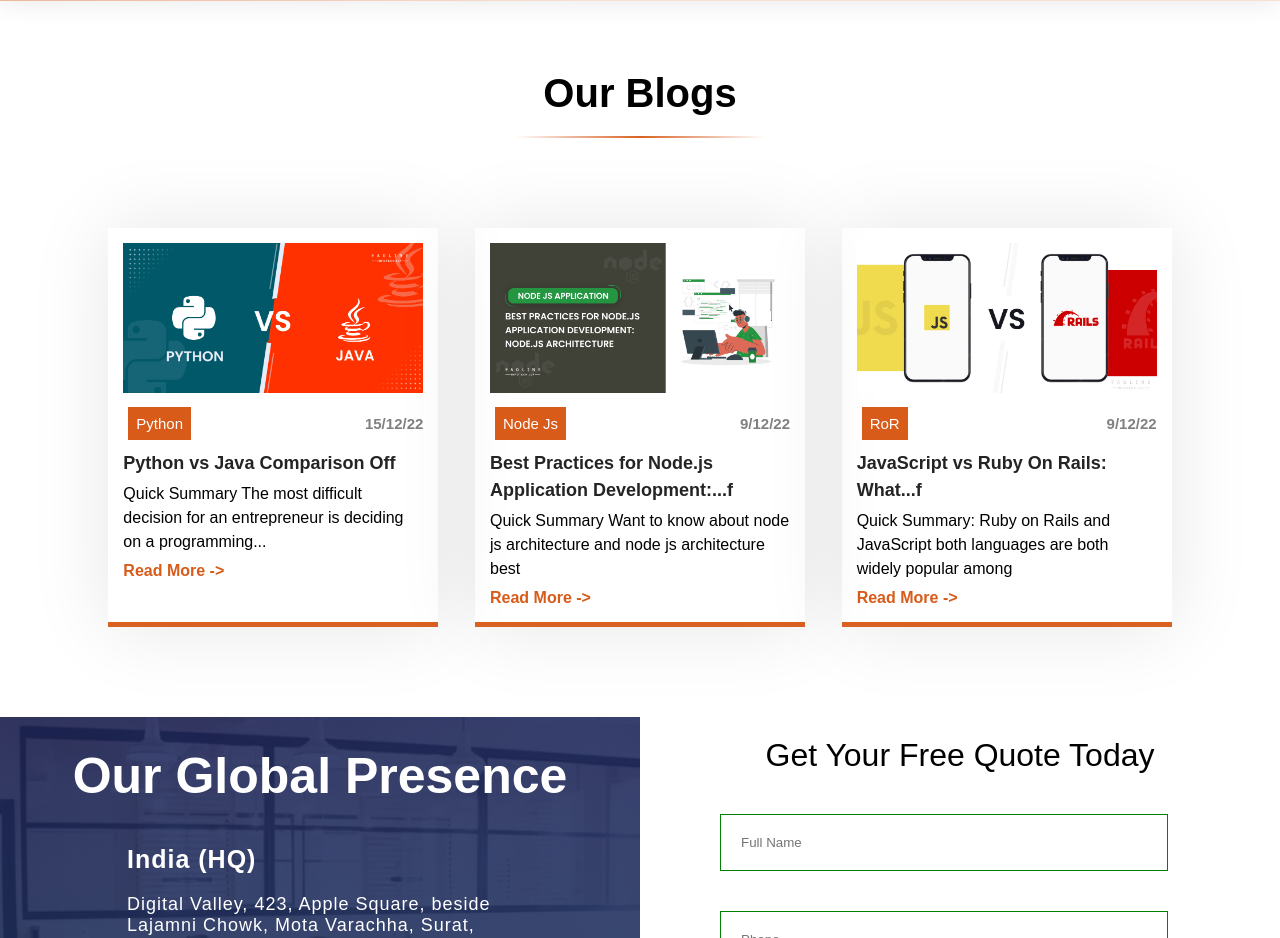
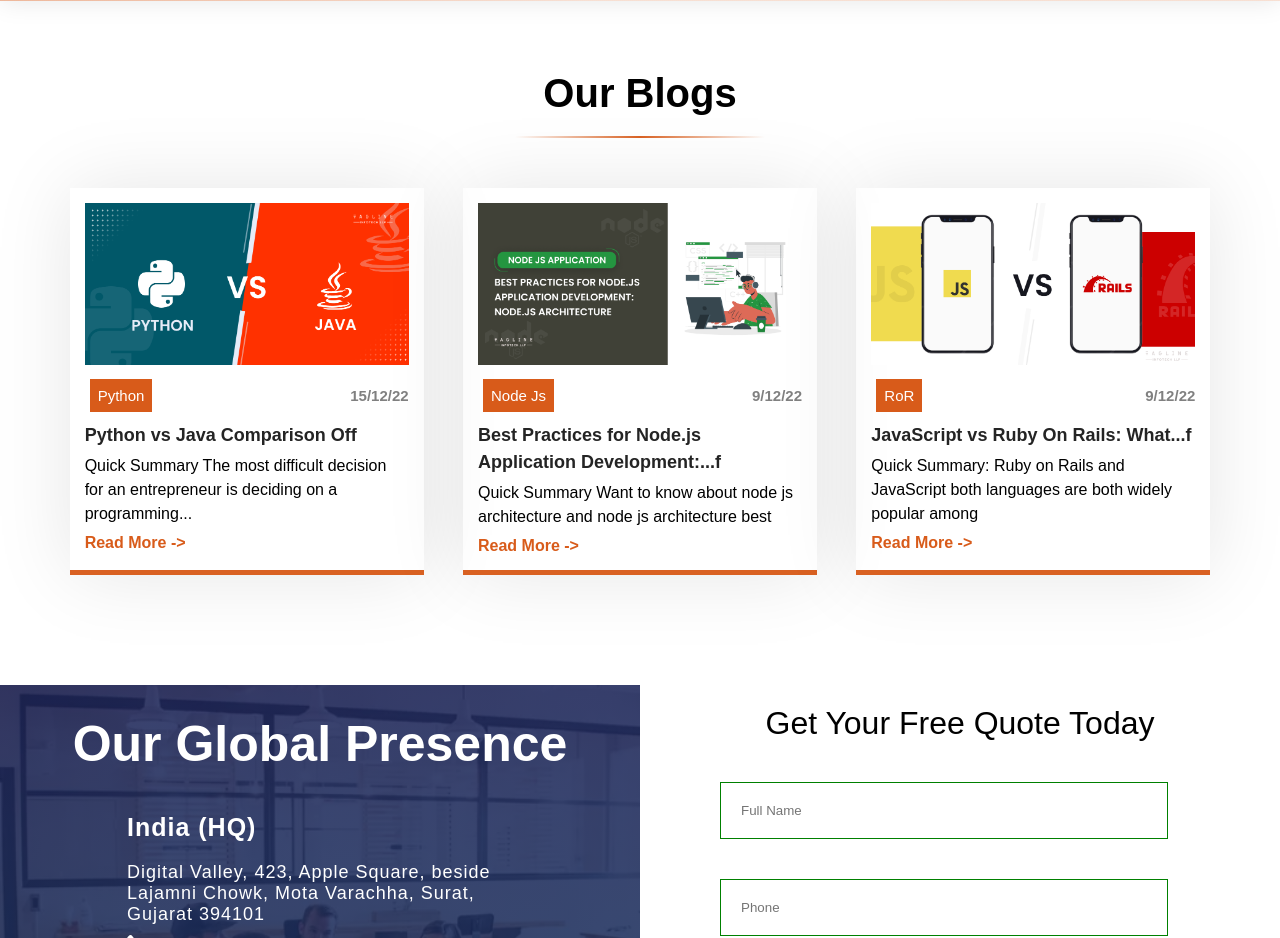
Before and after one commit to jaydip-tagline/angular-tagline, an Angular app: page / in a window 1280 px wide. Shown: the part 6660-7598 px from the top of the page. Built offline with nearby package versions, Linux system fonts and the light colour scheme.

Commit message:
Changes in ourblog phase

```diff
--- a/src/app/app.component.html
+++ b/src/app/app.component.html
@@ -173,16 +173,7 @@
     <h1>Our Blogs</h1>
     <span class="headerline"></span>
     <div class="bloggers">
-        <div class="blog" *ngFor="let blog of bloglist">
-            <img [src]="blog.image">
-            <div [style]="blog.styleData">
-                <button>{{blog.button1}}</button>
-                <p>{{blog.date}}</p>
-            </div>
-            <h3>{{blog.title}}f</h3>
-            <p>{{blog.descrption}}</p>
-            <a href="#">{{blog.button2}}</a>
-        </div>
+        <app-ourblog-card [blogData]="bloglist"></app-ourblog-card>
     </div>
 </div>
 
--- a/src/app/app.component.scss
+++ b/src/app/app.component.scss
@@ -707,7 +707,7 @@
     display: flex;
     flex-wrap: wrap;
     justify-content: space-around;
-    margin: 90px;
+    // margin: 90px;
 
 }
 
--- a/src/app/app.module.ts
+++ b/src/app/app.module.ts
@@ -13,6 +13,7 @@
 import { TechnologySidebarComponent } from './technology-sidebar/technology-sidebar.component';
 import { ExpertiseCardComponent } from './expertise-card/expertise-card.component';
 import { RatingCardComponent } from './rating-card/rating-card.component';
+import { OurblogCardComponent } from './ourblog-card/ourblog-card.component';
 
 @NgModule({
   declarations: [
@@ -26,7 +27,8 @@
     TechnologyFrontendComponent,
     TechnologySidebarComponent,
     ExpertiseCardComponent,
-    RatingCardComponent
+    RatingCardComponent,
+    OurblogCardComponent
   ],
   imports: [
     BrowserModule,
--- /dev/null
+++ b/src/app/ourblog-card/ourblog-card.component.html
@@ -0,0 +1,15 @@
+<div class="blogs">
+    <!-- <span class="headerline"></span> -->
+    <div class="bloggers">
+        <div class="blog" *ngFor="let blog of blogData">
+            <img [src]="blog.image">
+            <div [style]="blog.styleData">
+                <button>{{blog.button1}}</button>
+                <p>{{blog.date}}</p>
+            </div>
+            <h3>{{blog.title}}f</h3>
+            <p>{{blog.descrption}}</p>
+            <a href="#">{{blog.button2}}</a>
+        </div>
+    </div>
+</div>
--- /dev/null
+++ b/src/app/ourblog-card/ourblog-card.component.scss
@@ -0,0 +1,65 @@
+.blogs h1 {
+    text-align: center;
+    font-size: 40px;
+    margin: 20px;
+    margin-top: 50px;
+}
+
+.blogs .bloggers {
+    display: flex;
+    flex-wrap: wrap;
+    justify-content: space-around;
+    margin: 50px;
+
+}
+
+.blogs .bloggers .blog {
+    box-shadow: 0 0 75px rgb(0 0 0 / 10%);
+    border-bottom: 5px solid #D96122;
+    max-width: 30%;
+    padding: 15px;
+
+}
+
+.blogs .bloggers .blog img {
+    width: 100%;
+}
+
+.blogs .bloggers .blog div button {
+    background-color: #d85b1a;
+    border: none;
+    padding: 8px;
+    font-size: 15px;
+    color: white;
+    margin: 10px 5px;
+    cursor: pointer;
+}
+
+.blogs .bloggers .blog div p {
+    font-size: 15px;
+    margin-top: 15px;
+    font-weight: bold;
+    color: gray;
+}
+
+.blogs .bloggers .blog h3 {
+    font-weight: 600;
+    font-size: 18px;
+    line-height: 27px;
+    color: #242424;
+}
+
+.blogs .bloggers .blog p {
+    margin-top: 5px;
+    margin-bottom: 8px;
+    font-weight: 300;
+    font-size: 16px;
+    line-height: 24px;
+}
+
+.blogs .bloggers .blog a {
+    color: #d85b1a;
+    text-decoration: none;
+    font-weight: bold;
+    font-size: 16px;
+}
--- /dev/null
+++ b/src/app/ourblog-card/ourblog-card.component.ts
@@ -0,0 +1,24 @@
+import { Component, OnInit, Input } from '@angular/core';
+
+interface Blogval {
+  btitle?: string;
+  image: string;
+  styleData: string;
+  button1: string;
+  date: string;
+  title: string;
+  descrption: string;
+  button2: string;
+}
+
+@Component({
+  selector: 'app-ourblog-card',
+  templateUrl: './ourblog-card.component.html',
+  styleUrls: ['./ourblog-card.component.scss'],
+})
+export class OurblogCardComponent implements OnInit {
+  @Input() blogData!: Blogval[];
+  constructor() {}
+
+  ngOnInit(): void {}
+}
```
Also changed, not shown: 1 other file (tests, documents, lock files or other folders).
